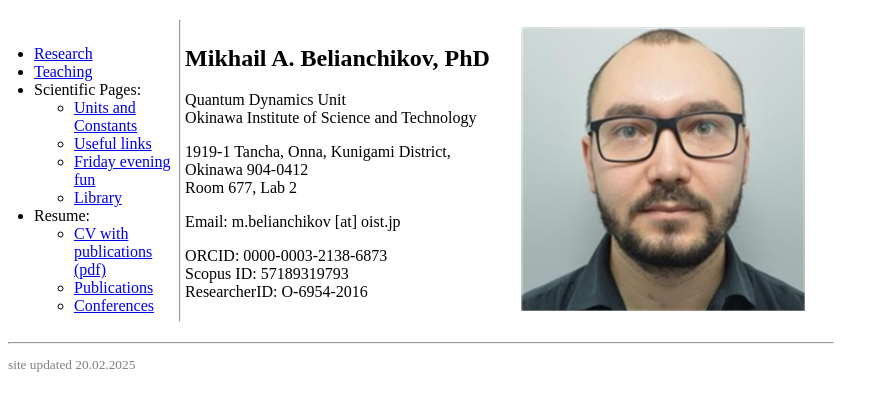
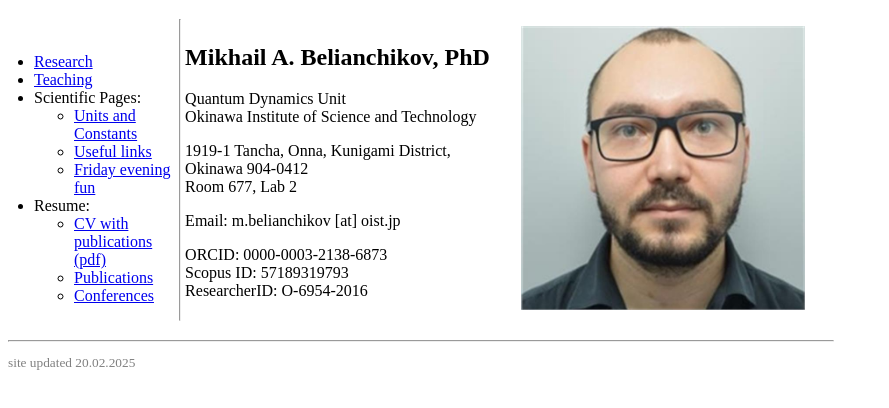
Before and after one commit to mbelianchikov/mbelianchikov.github.io, a plain HTML site: page index.html in a window 1280 px wide. Shown: the whole page, without its empty margins (0-889 px from the left). Drawn offline with Linux system fonts and the light colour scheme.

Commit message:
Remove library

```diff
--- a/index.html
+++ b/index.html
@@ -18,7 +18,6 @@
                       Constants</a></li>
                   <li><a href="./science/links.html">Useful links</a></li>
                   <li><a href="./science/fun.html">Friday evening fun</a></li>
-                  <li><a href="./lib/library.php">Library</a></li>
                 </ul>
               </li>
               <li>Resume:
```
